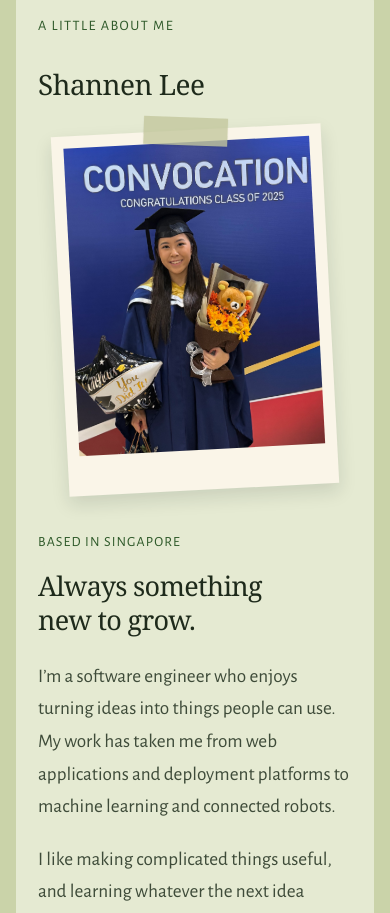
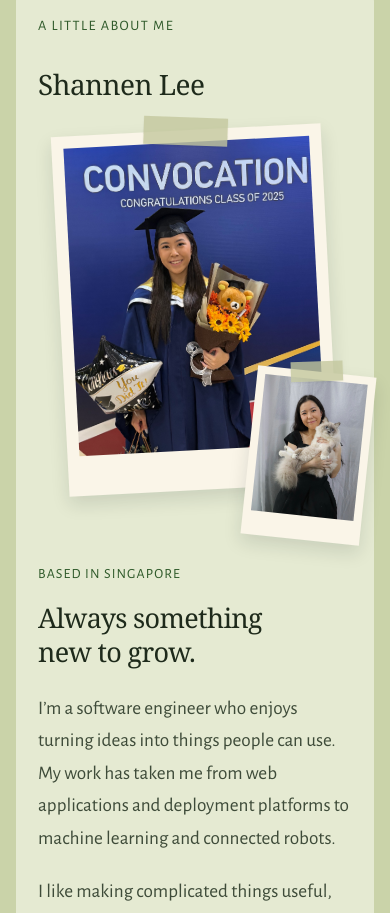
Before and after one commit to shannenlolol/shannen-portfolio, a React (Vite) app: page / in a window 390 px wide. Shown: the part 863-1776 px from the top of the page. Built offline with nearby package versions, Linux system fonts and the light colour scheme; a web font is replaced by a local one.

Commit message:
feat(home): add the cat photo to the about section

```diff
--- a/src/cottage/cottage.css
+++ b/src/cottage/cottage.css
@@ -153,11 +153,18 @@
 .cottage-home .about-polaroid img{display:block;width:100%;height:auto;aspect-ratio:4/5;object-fit:cover;object-position:50% 42%}
 .cottage-home .about-polaroid figcaption{margin-top:14px;text-align:center;font-size:15px;line-height:1.4;font-style:italic}
 .cottage-home .about-tape{position:absolute;z-index:1;top:-13px;left:calc(50% - 42px);width:84px;height:28px;background:#c4c79ec9;transform:rotate(5deg);box-shadow:0 1px 2px #0001}
+/* The cat snap is a smaller print tucked over the graduation photo's lower corner; the margin leaves room for the
+   part that hangs below it. */
+.cottage-home .about-snaps{position:relative;max-width:290px;margin:0 auto 14%}
+.cottage-home .about-polaroid-cat{position:absolute;right:-14%;bottom:-14%;width:44%;max-width:none;padding:8px 8px 24px;transform:rotate(6deg)}
+.cottage-home .about-polaroid-cat img{aspect-ratio:3/4;object-position:50% 30%}
+.cottage-home .about-polaroid-cat .about-tape{top:-10px;left:calc(50% - 26px);width:52px;height:20px;transform:rotate(-8deg)}
 .cottage-home .about-notes .about-location{font-size:14px;letter-spacing:.08em;text-transform:uppercase;color:var(--accent);margin-bottom:14px}
 .cottage-home .about-notes h3{font-family:var(--serif);font-size:clamp(27px,3vw,36px);line-height:1.25;font-weight:400;margin:0 0 24px}
 .cottage-home .about-notes p:last-child{margin-bottom:0}
 @media(max-width:820px){
  .cottage-home .garden{grid-template-columns:1fr;gap:30px}
- .cottage-home .about-polaroid{width:calc(100% - 24px);max-width:270px;margin:8px auto 12px}
+ .cottage-home .about-snaps{width:calc(100% - 24px);max-width:270px}
+ .cottage-home .about-polaroid:not(.about-polaroid-cat){margin:8px auto 12px}
  .cottage-home .about-notes{max-width:none}
 }
--- a/src/cottage/home.html
+++ b/src/cottage/home.html
@@ -23,10 +23,16 @@
     <p class="section-kicker">A little about me</p>
     <div class="about-keepsake">
       <h2>Shannen Lee</h2>
-      <figure class="about-polaroid">
-        <span class="about-tape" aria-hidden="true"></span>
-        <img src="/assets/images/profile-graduation.jpg" alt="Shannen Lee smiling at her graduation, holding a bouquet." width="3303" height="3154" loading="lazy" />
-      </figure>
+      <div class="about-snaps">
+        <figure class="about-polaroid">
+          <span class="about-tape" aria-hidden="true"></span>
+          <img src="/assets/images/profile-graduation.jpg" alt="Shannen Lee smiling at her graduation, holding a bouquet." width="3303" height="3154" loading="lazy" />
+        </figure>
+        <figure class="about-polaroid about-polaroid-cat">
+          <span class="about-tape" aria-hidden="true"></span>
+          <img src="/assets/images/hobbies/me-and-my-cat.jpg" alt="Shannen Lee holding a fluffy cream and grey cat." width="1333" height="2000" loading="lazy" />
+        </figure>
+      </div>
     </div>
     <div class="about-notes">
       <p class="about-location">Based in Singapore</p>
```
